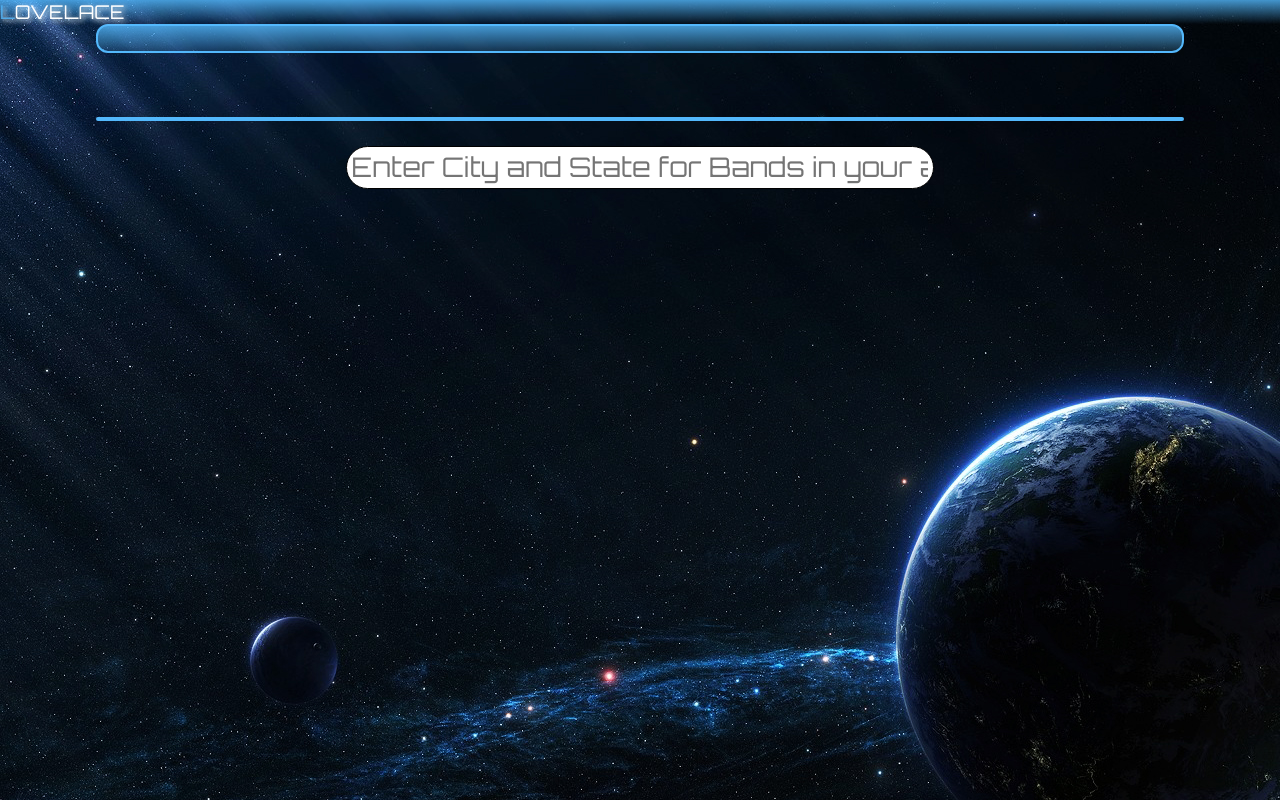
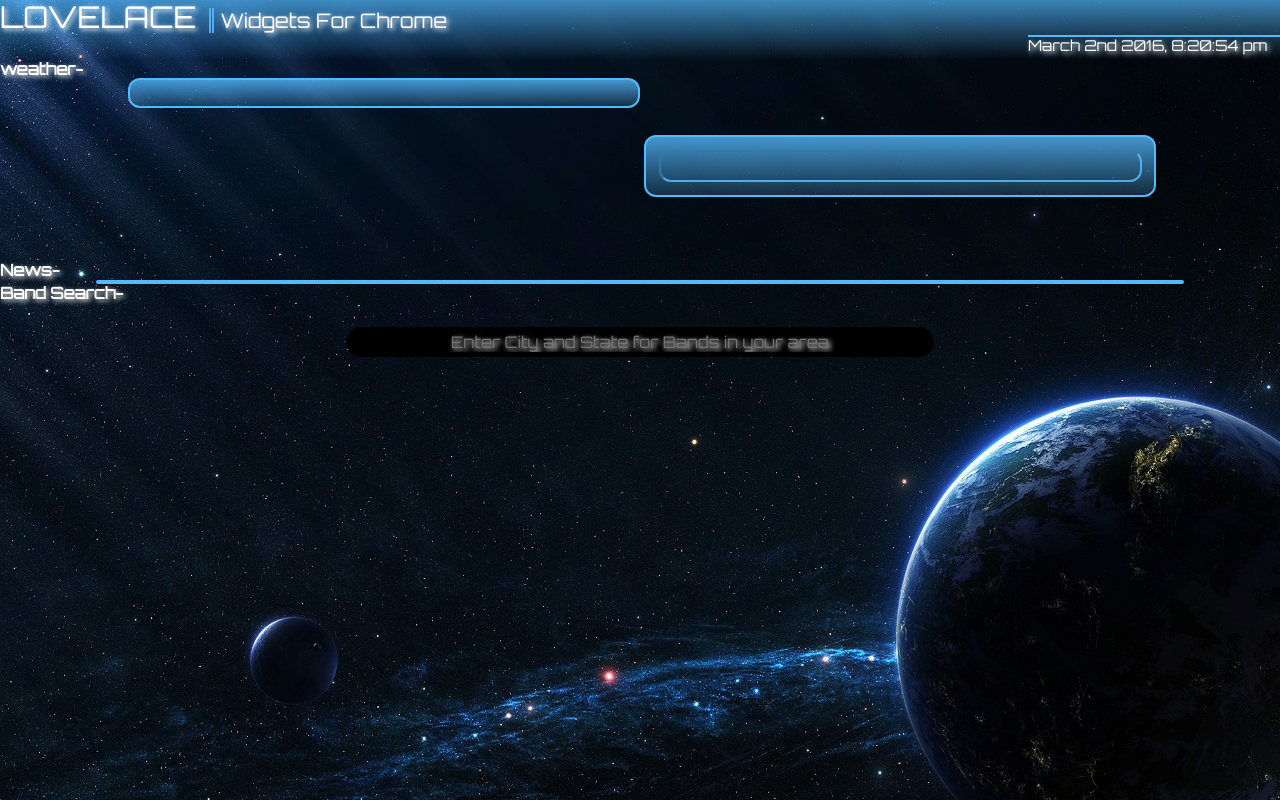
Before and after one commit to adlondon/ada-lovelace, a website: page index.html in a window 1280 px wide. Drawn offline with nearby package versions, Linux system fonts and the light colour scheme; no server answers.

Commit message:
styles bitch

```diff
--- a/index.html
+++ b/index.html
@@ -11,13 +11,21 @@
   </head>
   <body>
     <header>
-       <div class="title"><span class="l">L<span>OVELACE</div>
+       <div class="title">LOVELACE<span class="smaller">Widgets For Chrome</span></div>
+       <span class='timeContainer'></span>
+       </div>
     </header>
     <!-- patrick -->
+    <h4>weather-</h4>
     <div class="weatherContainer">
+      </div>
+      <div class="customWeather">
+        <form class="weatherInput" action="index.html" method="post">
+          <input autocomplete="off" class="weatherFind" type="text" name="otherWeather">
+        </form>
+      </div>
+    </div>
 
-
-    </div>
     <script src="bower_components/moment/moment.js">
     </script>
     <script src="bower_components/jquery/dist/jquery.js">
@@ -26,12 +34,14 @@
     </script>
 
     <!-- kathleen -->
+    <h4>News-<h4/>
     <div class="news">
 
     </div>
 
 
     <!-- andrew -->
+    <h4>Band Search-</h4>
     <div class="calendar">
 
       <form class="bandInput" action="index.html" method="post">
--- a/main.scss
+++ b/main.scss
@@ -8,15 +8,19 @@ body {
 }
 
 header{
-  background:linear-gradient(to top, rgba(83,184,252,0), rgba(83,184,252,0.8));
+  background:linear-gradient(to top, rgba(83,184,252,0), rgba(83,184,252,0.7));
+  height:60px;
 }
 
-span.l{
- font-size: 19px;
- color:rgba(83,184,252,0.8);
+.title{
+  font-size: 30px;
+  padding-right:10px;
 }
-.title{
+.smaller{
   font-size: 20px;
+  border-left: 5px double rgba(83,184,252,0.9);
+  padding-left:0.5%;
+  margin-left: 1%;
 }
 
 * {
@@ -29,13 +33,53 @@ span.l{
 }
 
 .weatherContainer{
-  width: 85%;
+  width: 40%;
+  margin-left: 10%;
+  border:2px solid #53B8FC;
+  border-radius: 12px;
+  margin-bottom: 5%;
+  padding: 1%;
+  background: linear-gradient(to top, rgba(83,184,252,0.2), rgba(83,184,252,0.8));
+  display: inline-block;
+}
+
+.customWeather{
+  width: 40%;
   margin: 0 auto;
   border:2px solid #53B8FC;
   border-radius: 12px;
   margin-bottom: 5%;
   padding: 1%;
   background: linear-gradient(to top, rgba(83,184,252,0.2), rgba(83,184,252,0.8));
+  display: inline-block;
+}
+
+.weatherFind{
+    width: 100%;
+    padding: 5px;
+    font-size: 100%;
+    text-align: center;
+    box-shadow: none;
+    border-color:rgba(83,184,252,0.9);
+    border-radius: 12px;
+    background-color:rgba(83,184,252,0.0);
+}
+  input:-webkit-autofill {
+    -webkit-box-shadow: 0 0 0 1000px white inset;
+}
+  input:focus {
+    outline: none;
+}
+
+
+
+
+
+.timeContainer{
+  font-size: 15px;
+  border-top:2px solid #53B8FC;
+  float: right;
+  padding-right: 1%;
 }
 
 .news {
@@ -51,6 +95,7 @@ span.l{
     font-size: 12px;
     text-align: center;
     vertical-align: top;
+    padding: 1%;
 
     .newsTitle {
       display: inline-block;
@@ -75,11 +120,12 @@ span.l{
     width: 46%;
     padding: 5px;
     margin-top: 25px;
-    font-size: 27px;
+    font-size: 100%;
     text-align: center;
     border-radius: 36px;
     border: 1px solid black;
     box-shadow: none;
+    background-color: black;
   }
   input:-webkit-autofill {
     -webkit-box-shadow: 0 0 0 1000px white inset;
--- a/weather.js
+++ b/weather.js
@@ -6,7 +6,7 @@ $(document).ready(function () {
 var weatherTemplate ={
   weather: ['<div class="weatherInfo">',
       '<p class="cityName"><%= name %></p>',
-      '<p class="temp"><%= temp %></p>',
+      '<p class="temp"><%= temp %>°F</p>',
       '<p class="description"><%= description %></p>',
     '</div>'
   ].join('')
@@ -15,6 +15,7 @@ var weatherTemplate ={
 var pages = {
   init: function () {
     pages.getLocation();
+    pages.timeToDom();
   },
 
 
@@ -29,11 +30,10 @@ var pages = {
       url: pages.buildForecastUrl(ourCoords.coords),
       dataType: "jsonp",
       success: function (data) {
-
         console.log("SUCCESS", data);
-        pages.addWeatherToDom(pages.buildWeatherData(data))
+        pages.addWeatherToDom(pages.buildWeatherData(data));
       }
-    })
+    });
   },
 
   addWeatherToDom: function (data) {
@@ -42,26 +42,32 @@ var pages = {
     $('.weatherContainer').html(weatherTmpl(data));
   },
 
+  timeToDom: function(){
+    pages.makeTime($('.timeContainer'));
+  },
+  makeTime: function($target) {
+      $target.html('');
+      setInterval(function() {
+        var timeput= moment(Date.now()).format('MMMM Do YYYY, h:mm:ss a');
+        var htmlstr = "<span class=time>" + timeput + "</span>";
+        $target.html(htmlstr); }, 1000);
+    },
 
 
-// addToDom: function($target) {
-//     $target.html('');
-//     setInterval(function() {
-//       var timeput= moment(Date.now()).format('MMMM Do YYYY, h:mm:ss a');
-//       var htmlstr = "<span class=time>"+ timeput + "</span>";
-//       $target.html(htmlstr); }, 1000);
-
-  buildWeatherData: function (el) {
-    console.log("ARRRRRR", el)
+  buildWeatherData: function (el){
+    console.log("ARRRRRR", el);
       return {
         name: el.name,
-        temp: el.main.temp,
-        description: el.weather[0].description
+        temp: Math.round(el.main.temp),
+        description: el.weather[0].description,
       };
   },
 
 
-buildForecastUrl: function (coords) {
-return "http://api.openweathermap.org/data/2.5/weather?lat=" + coords.latitude + "&lon=" + coords.longitude + "&APPID=d4bb61d47f0ff2fa54c2fc465d28a37a";
+buildForecastUrl: function (coords){
+return "http://api.openweathermap.org/data/2.5/weather?lat=" + coords.latitude + "&lon=" + coords.longitude + "&APPID=d4bb61d47f0ff2fa54c2fc465d28a37a"+
+"&units=imperial";
 }
-}
+};
+
+///////////
--- /dev/null
+++ b/weatherfinder.js
@@ -0,0 +1,43 @@
+
+
+// url example for refference http://api.zippopotam.us/US/29414
+
+$(document).ready(function(){
+  coordFind.init();
+});
+
+var zipFind = {
+  init: function(){
+    coordFind.events();
+
+  },
+
+  events: function(){
+    $('button').on('click', function(event) {
+      event.preventDefault();
+      var search = $('input[type="text"]').val();
+      $('input[type="text"]').val("");
+      coordFind.zip(search);
+    });
+  },
+
+  zip: function(zipCode) {
+    $.ajax({
+      method: 'GET',
+      url: "http://api.zippopotam.us/" + "us" + "/" + zipCode,
+      success: function(data) {
+        console.log(data);
+        coordFind.addToDom(data, $('section'));
+      }
+    });
+  },
+
+  addToDom: function(data,$target) {
+    $target.html('');
+    var htmlstr = "<p class='coord'>" + "latitude:" + data.places[0]['latitude'] + "," + "longitude"+ data.places[0]['longitude']+"</p>",
+    $target.append(htmlstr);
+    console.log(htmlstr);
+    console.log(data);
+  }
+
+};
```
Also changed, not shown: main.css.
